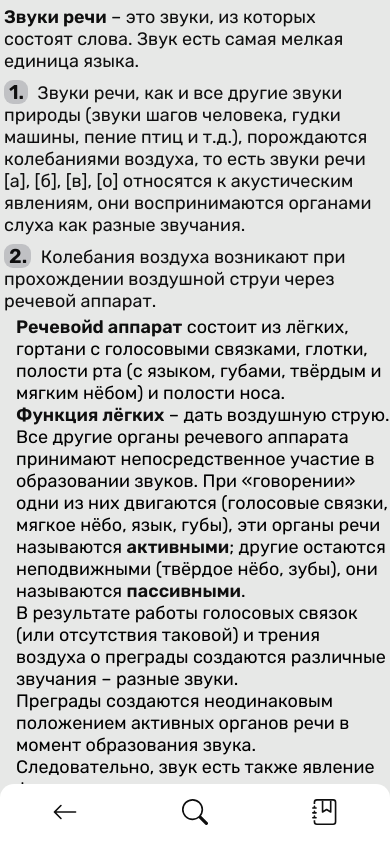
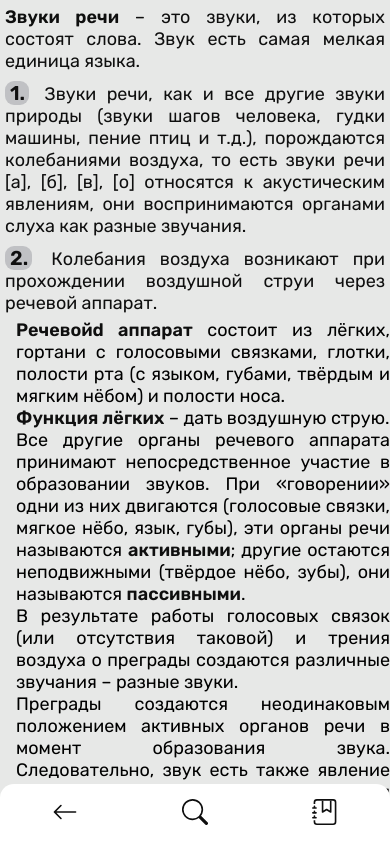
Before and after one commit to rgitpod/test, a React Native app: screen /Test in a window 390 px wide. Shown: the top 842 px of the page. Built offline with nearby package versions, Linux system fonts and the light colour scheme.

Commit message:
Update 4 files

```diff
--- a/App.js
+++ b/App.js
@@ -61,7 +61,7 @@ export default function App() {
   };
 
   return (
-    <Context.Provider value={{favs, setFavs}}>
+    <Context.Provider value={{favs, setFavs, FontSizes}}>
       <SafeAreaProvider>
         <NavigationContainer theme={theme}>
           <Stack.Navigator>
@@ -100,3 +100,15 @@ export default function App() {
     </Context.Provider>
   );
 }
+
+const FontSizes = {
+  number: 18,
+  p: 18,
+  li: 18,
+  litera0: 18,
+  litera: 18,
+  alertText: 18,
+  alert: 18,
+  primer: 18,
+  t: 18
+}
--- a/components/FontSize.js
+++ b/components/FontSize.js
@@ -1,3 +1,4 @@
+import { useState, useContext } from 'react'
 import { View, Text, Button } from 'react-native'
 
 export default function FontSize({ navigation }) {
--- a/components/contents/data/Phonetics/zvuki_rechi.js
+++ b/components/contents/data/Phonetics/zvuki_rechi.js
@@ -2,7 +2,7 @@ import { View } from "react-native";
 import { Strong, Span, P, Em, Li, Div } from "../tags";
 
 export const zvuki_rechi = (
-  <View>
+  <View style={{padding: 20}}>
     <P>
       <Strong>Звуки речи</Strong> &ndash; это звуки, из которых состоят слова. Звук есть самая мелкая единица языка.
     </P>
--- a/components/contents/data/styles.js
+++ b/components/contents/data/styles.js
@@ -20,15 +20,17 @@ export const styles = StyleSheet.create({
     marginRight: 5,
   },
   p: {
-    margin: 4,
+    margin: 5,
     marginTop: 6,
     fontSize: 18,
     fontFamily: "Rubik-Regular",
+    textAlign: 'justify'
   },
   li: {
     paddingLeft: 16,
     fontSize: 18,
     fontFamily: "Rubik-Regular",
+    textAlign: 'justify'
   },
   litera0: {
     color: "black",
```
